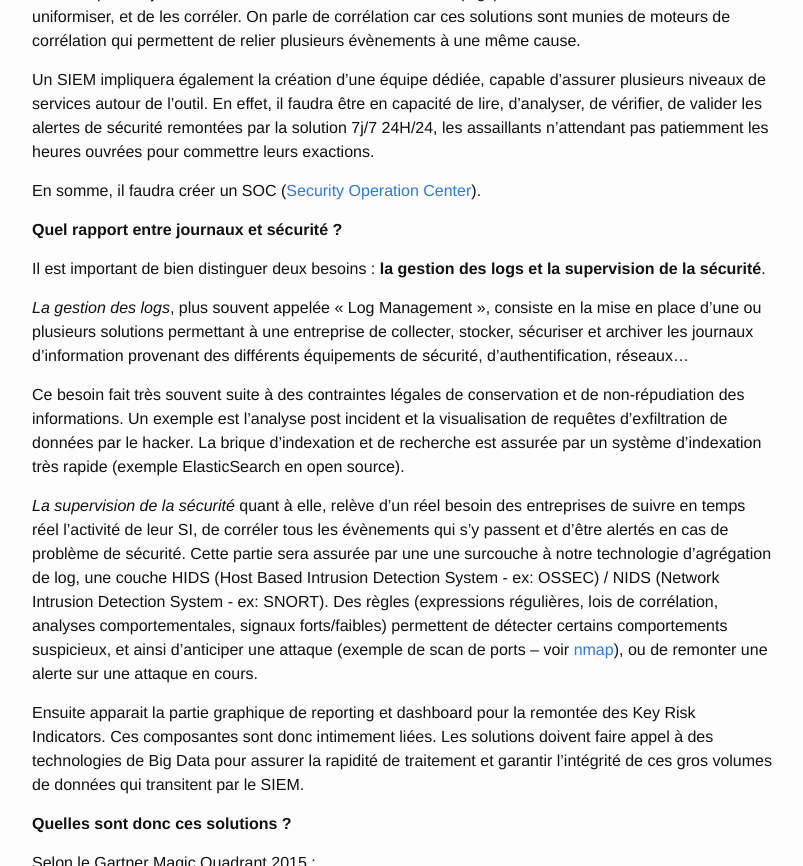
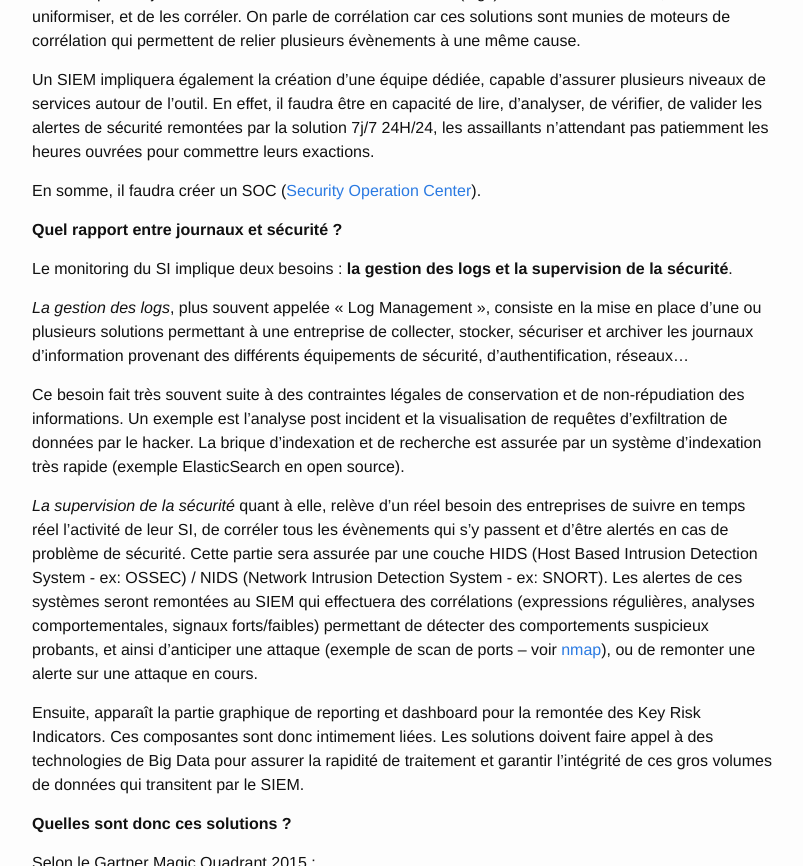
Before and after one commit to phackt/phackt.github.io, a Jekyll site: the page built from _posts/2016-08-05-introduction-siem.markdown, in a window 1280 px wide and 900 px high, scrolled down 903 px, cut to the strip 0-866 px from the top of the window. Shown: the whole strip, without its empty margins (238-1041 px from the left). Built offline with Jekyll 4.4.1, drawn with Linux system fonts in a browser that asks for light colours; some of the changed text lies outside the part shown.

Commit message:
Update 2016-08-05-introduction-siem.markdown

```diff
--- a/_posts/2016-08-05-introduction-siem.markdown
+++ b/_posts/2016-08-05-introduction-siem.markdown
@@ -32,16 +32,16 @@ En somme, il faudra créer un SOC ([Security Operation Center](https://fr.wikipe
 
 **Quel rapport entre journaux et sécurité ?**
 
-Il est important de bien distinguer deux besoins : __la gestion des logs et la supervision de la sécurité__.
+Le monitoring du SI implique deux besoins : __la gestion des logs et la supervision de la sécurité__.
 
 *La gestion des logs*, plus souvent appelée « Log Management », consiste en la mise en place d’une ou plusieurs solutions permettant à une entreprise de
 collecter, stocker, sécuriser et archiver les journaux d’information provenant des différents équipements de sécurité, d’authentification, réseaux...
 
 Ce besoin fait très souvent suite à des contraintes légales de conservation et de non-répudiation des informations. Un exemple est l’analyse post incident et la visualisation de requêtes d’exfiltration de données par le hacker. La brique d’indexation et de recherche est assurée par un système d’indexation très rapide (exemple ElasticSearch en open source).
 
-*La supervision de la sécurité* quant à elle, relève d’un réel besoin des entreprises de suivre en temps réel l’activité de leur SI, de corréler tous les évènements qui s’y passent et d’être alertés en cas de problème de sécurité. Cette partie sera assurée par une une surcouche à notre technologie d’agrégation de log, une couche HIDS (Host Based Intrusion Detection System - ex: OSSEC) / NIDS (Network Intrusion Detection System - ex: SNORT). Des règles (expressions régulières, lois de corrélation, analyses comportementales, signaux forts/faibles) permettent de détecter certains comportements suspicieux, et ainsi d’anticiper une attaque (exemple de scan de ports – voir [nmap](https://nmap.org/book/man-port-scanning-techniques.html "https://nmap.org/book/man-port-scanning-techniques.html")), ou de remonter une alerte sur une attaque en cours.
+*La supervision de la sécurité* quant à elle, relève d’un réel besoin des entreprises de suivre en temps réel l’activité de leur SI, de corréler tous les évènements qui s’y passent et d’être alertés en cas de problème de sécurité. Cette partie sera assurée par une couche HIDS (Host Based Intrusion Detection System - ex: OSSEC) / NIDS (Network Intrusion Detection System - ex: SNORT). Les alertes de ces systèmes seront remontées au SIEM qui effectuera des corrélations (expressions régulières, analyses comportementales, signaux forts/faibles) permettant de détecter des comportements suspicieux probants, et ainsi d’anticiper une attaque (exemple de scan de ports – voir [nmap](https://nmap.org/book/man-port-scanning-techniques.html "https://nmap.org/book/man-port-scanning-techniques.html")), ou de remonter une alerte sur une attaque en cours.
 
-Ensuite apparait la partie graphique de reporting et dashboard pour la remontée des Key Risk Indicators.
+Ensuite, apparaît la partie graphique de reporting et dashboard pour la remontée des Key Risk Indicators.
 Ces composantes sont donc intimement liées. Les solutions doivent faire appel à des technologies de Big Data pour assurer la rapidité de traitement et garantir l’intégrité de ces gros volumes de données qui transitent par le SIEM.
 
 **Quelles sont donc ces solutions ?**
@@ -76,3 +76,5 @@ Références:
 [https://www.itrust.fr/SIEM](https://www.itrust.fr/SIEM)
 [http://www.itrmanager.com/articles/164117/siem-element-incontournable-oiv.html](http://www.itrmanager.com/articles/164117/siem-element-incontournable-oiv.html)
 [http://www.village-justice.com/articles/Quelles-obligations-pour-les-OIV,16739.html](http://www.village-justice.com/articles/Quelles-obligations-pour-les-OIV,16739.html)
+[http://www.wazuh.com/elk-stack/](http://www.wazuh.com/elk-stack/)
+[http://connect.ed-diamond.com/MISC/MISC-069/SIEM-IDS-l-union-fait-elle-la-force](http://connect.ed-diamond.com/MISC/MISC-069/SIEM-IDS-l-union-fait-elle-la-force)
```
